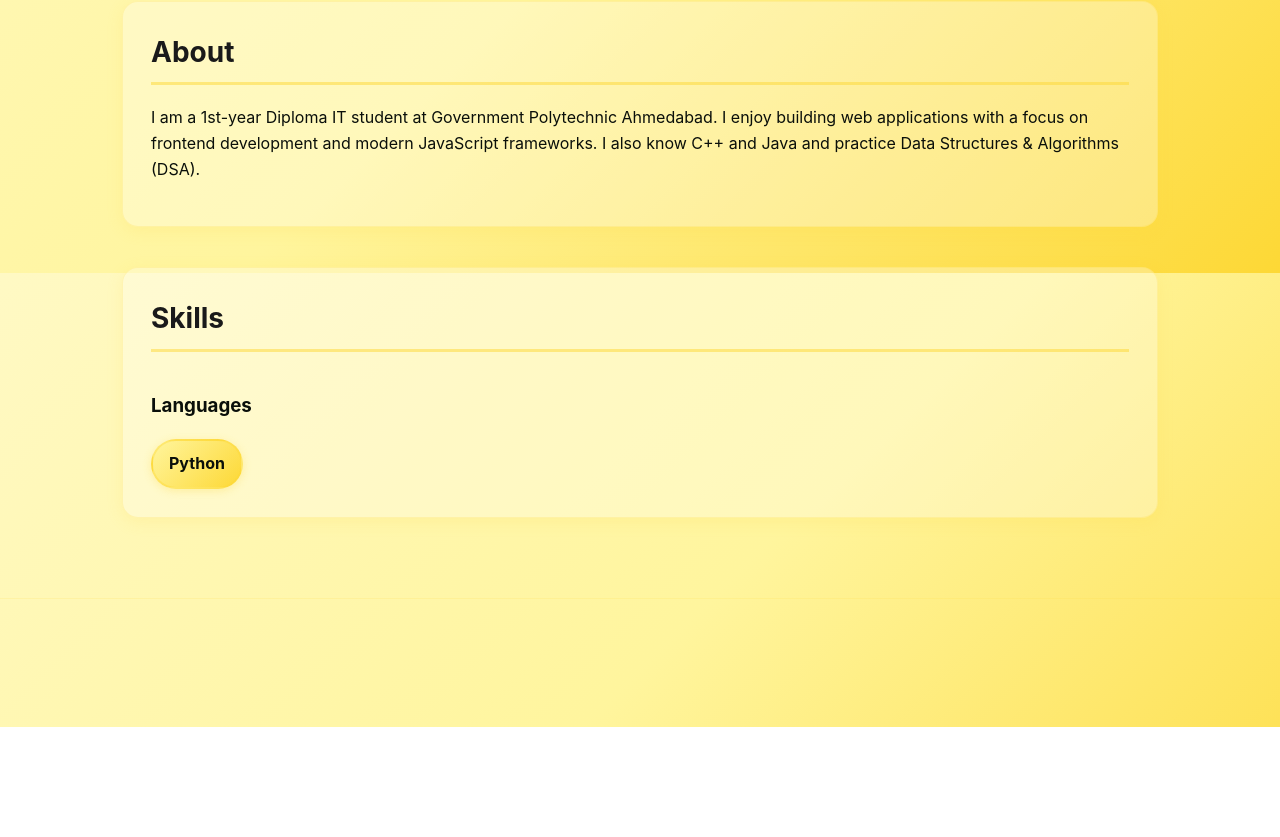
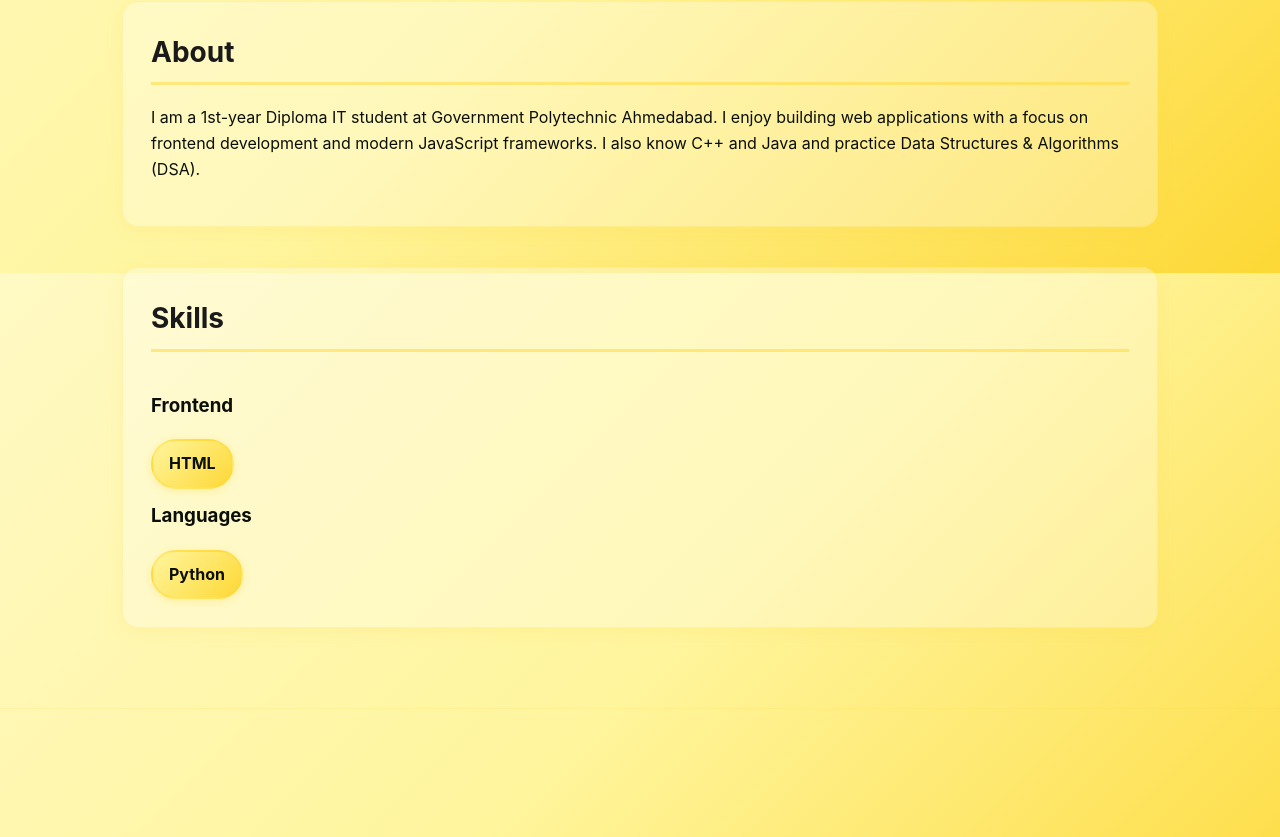
Before and after one commit to chopdadarshan7/jalpa.cv, a website: page index.html in a window 1280 px wide. Shown: the part 527-1364 px from the top of the page. Before the commit the page ends 1254 px from the top, so only its background shows below. Drawn offline with Linux system fonts and the light colour scheme.

Commit message:
Add Frontend section with HTML skill

```diff
--- a/index.html
+++ b/index.html
@@ -40,7 +40,9 @@
         <h2>Skills</h2>
         <div class="split">
           <div>
-            <h3 class="muted">Languages</h3>
+            <h3 class="muted">Frontend</h3>
+            <div class="chips" id="skillsFrontend"></div>
+            <h3 class="muted" style="margin-top:12px">Languages</h3>
             <div class="chips" id="skillsLang"></div>
           </div>
         </div>
--- a/js/script.js
+++ b/js/script.js
@@ -45,6 +45,7 @@ function populateContent() {
   document.getElementById('aboutText').textContent = data.about
 
   // Group skills into categories
+  const frontend = ['HTML']
   const langs = ['Python']
 
   function renderList(id, arr){
@@ -58,6 +59,7 @@ function populateContent() {
     })
   }
 
+  renderList('skillsFrontend', frontend)
   renderList('skillsLang', langs)
 
   // Experience section removed
```
